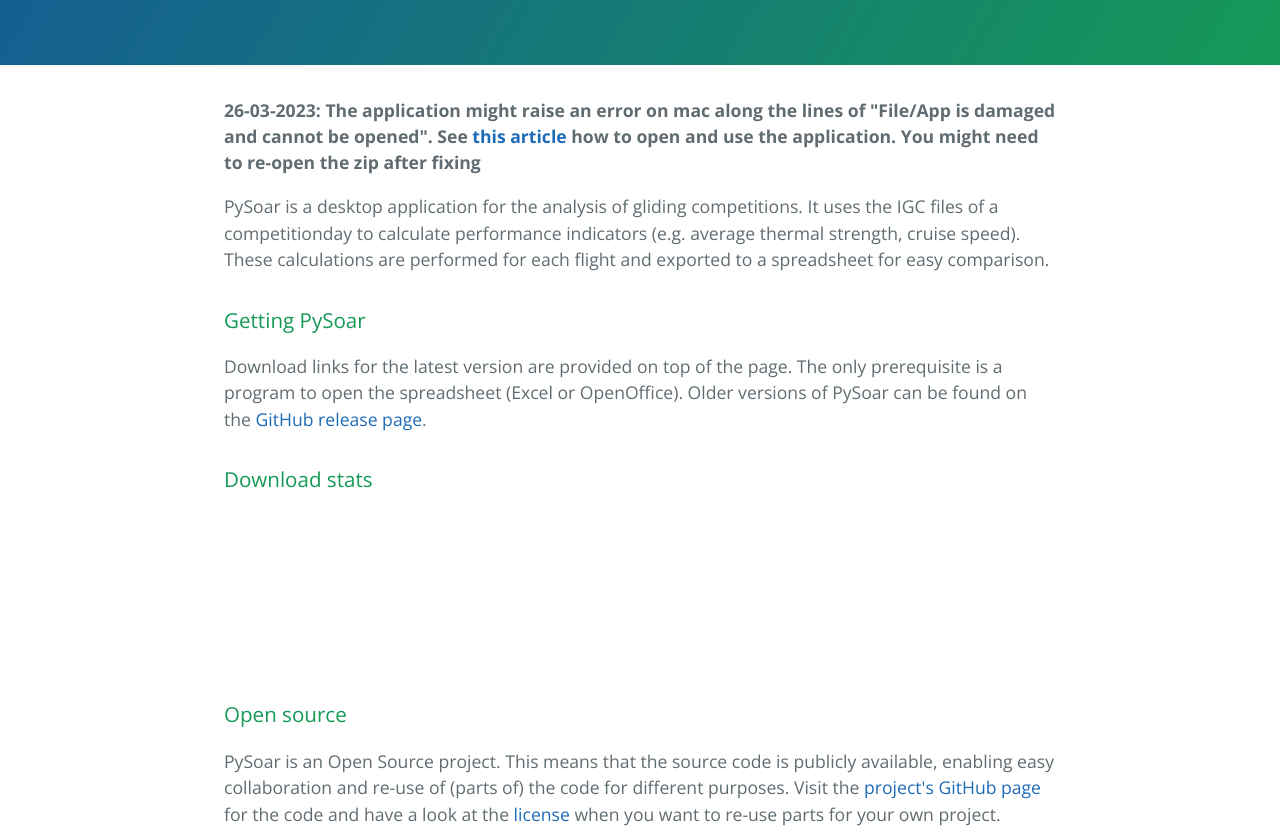
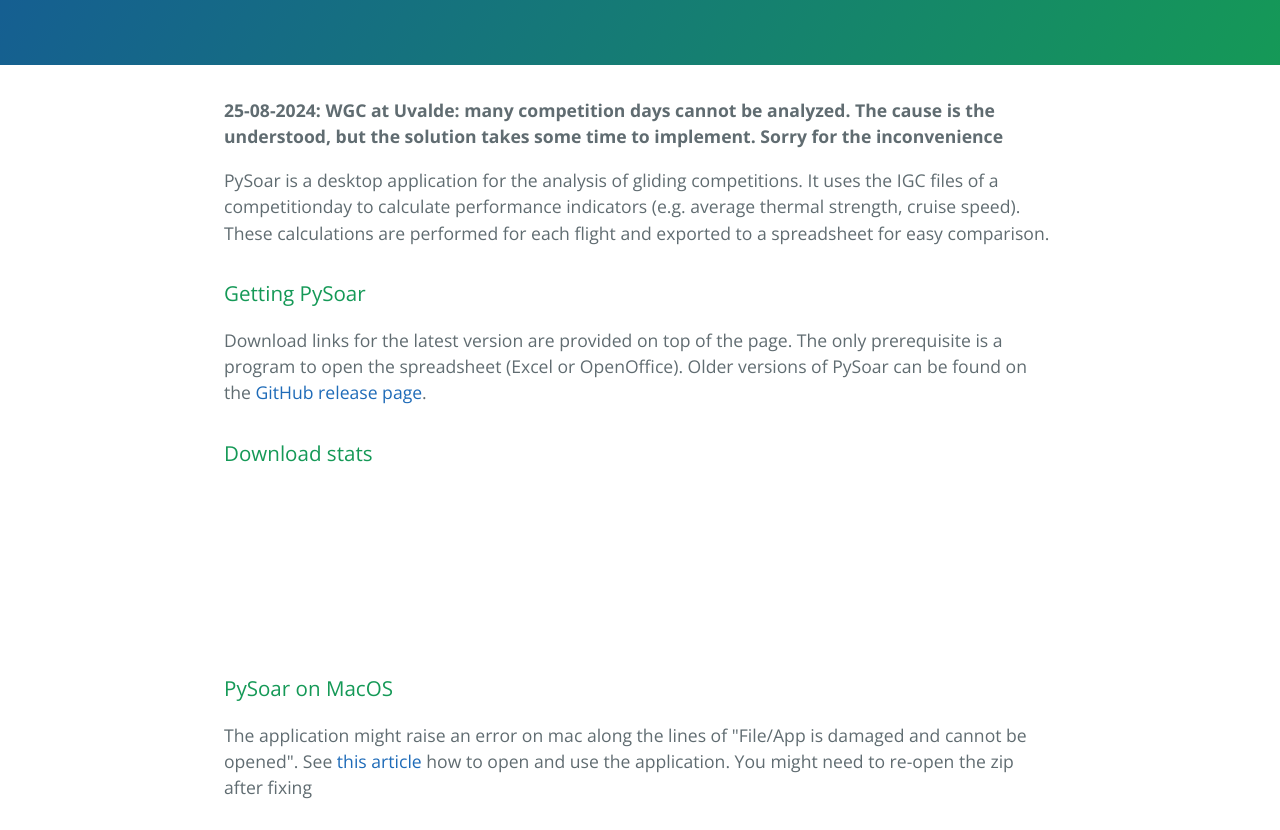
Before and after one commit to GliderGeek/PySoar, a plain HTML site: page index.html in a window 1280 px wide. Shown: the part 300-1130 px from the top of the page. Drawn offline with nearby package versions, Linux system fonts and the light colour scheme; no server answers.

Commit message:
announcement about uvalde issues

```diff
--- a/index.html
+++ b/index.html
@@ -25,7 +25,7 @@
 
     <section class="main-content">
 
-<p><strong> 26-03-2023: The application might raise an error on mac along the lines of "File/App is damaged and cannot be opened". See <a href="https://iboysoft.com/news/app-is-damaged-and-cannot-be-opened.html">this article</a> how to open and use the application. You might need to re-open the zip after fixing </strong></p>
+<p><strong> 25-08-2024: WGC at Uvalde: many competition days cannot be analyzed. The cause is the understood, but the solution takes some time to implement. Sorry for the inconvenience </strong></p>
 
 <p>PySoar is a desktop application for the analysis of gliding competitions. It uses the IGC files of a competitionday to calculate performance indicators (e.g. average thermal strength, cruise speed). These calculations are performed for each flight and exported to a spreadsheet for easy comparison.</p>
 
@@ -38,6 +38,9 @@
 </div>
 
 <script type="text/javascript">setGraph()</script>
+
+<h3>PySoar on MacOS</h3>
+      <p>The application might raise an error on mac along the lines of "File/App is damaged and cannot be opened". See <a href="https://iboysoft.com/news/app-is-damaged-and-cannot-be-opened.html">this article</a> how to open and use the application. You might need to re-open the zip after fixing</p>
 
 <h3>Open source</h3>
 <p>PySoar is an Open Source project. This means that the source code is publicly available, enabling easy collaboration and re-use of (parts of) the code for different purposes. Visit the <a href="https://github.com/GliderGeek/PySoar/">project's GitHub page</a> for the code and have a look at the <a href="https://github.com/GliderGeek/PySoar/raw/master/LICENSE">license</a> when you want to re-use parts for your own project.</p>
```
